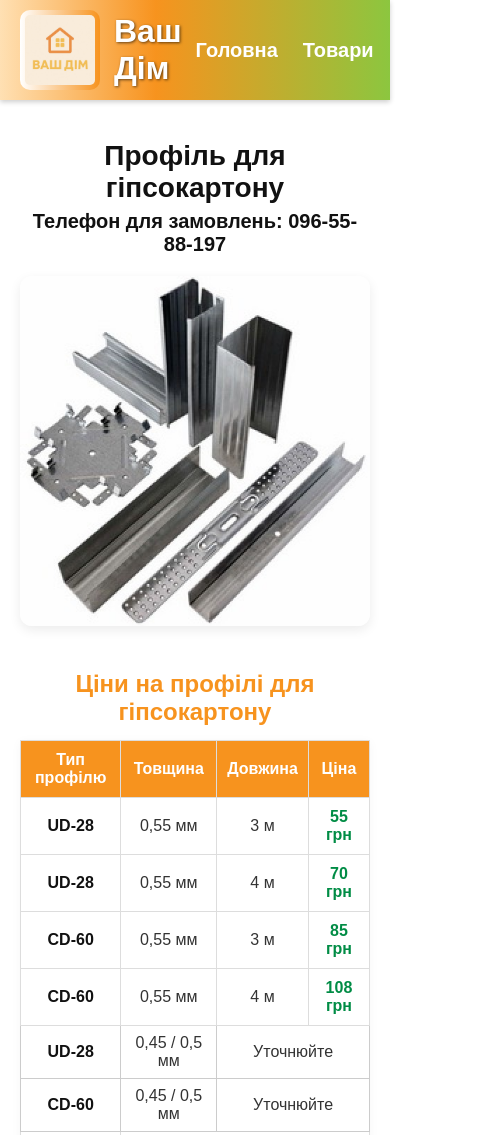
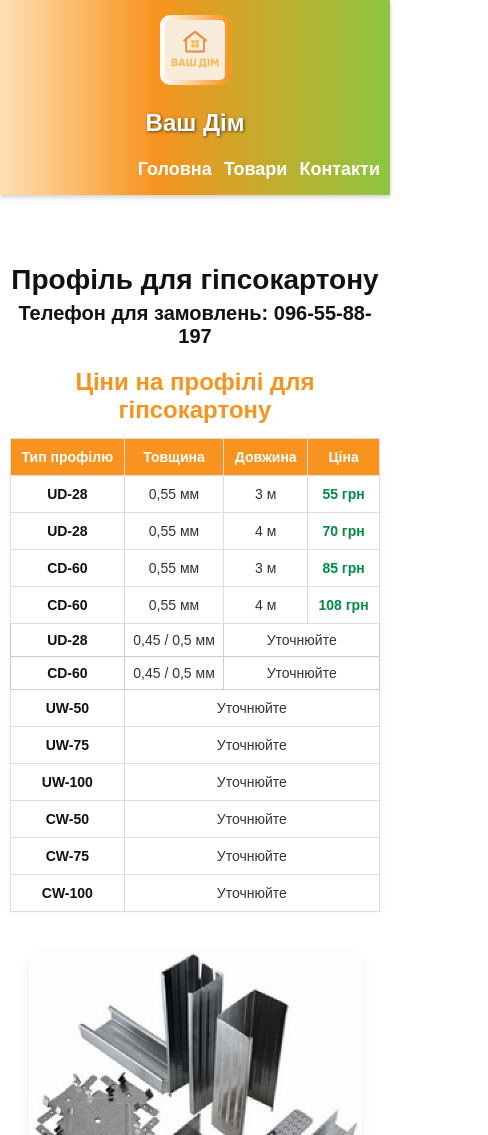
Before and after one commit to andriivorobets-hub/vash-dim, a plain HTML site: page profil.html in a window 390 px wide. Shown: the top 1135 px of the page, 488 px wide, since content can reach past the window. Drawn offline with Linux system fonts and the light colour scheme.

Commit message:
Update profil.html

```diff
--- a/profil.html
+++ b/profil.html
@@ -1,6 +1,10 @@
 <!DOCTYPE html>
 <html lang="uk">
 <head>
+
+
+<meta name="viewport" content="width=device-width, initial-scale=1.0">
+
   <meta charset="UTF-8">
   <meta name="viewport" content="width=device-width, initial-scale=1.0">
   <title>Профіль для гіпсокартону — Ваш Дім</title>
@@ -87,6 +91,69 @@
       .prices{text-align:center;}
       .photo{text-align:center;}
     }
+
+
+@media (max-width: 800px) {
+  header {
+    flex-direction: column;
+    text-align: center;
+    padding: 15px 10px;
+  }
+
+  header img {
+    height: 60px;
+    margin-bottom: 10px;
+  }
+
+  header h1 {
+    font-size: 24px;
+  }
+
+  nav {
+    flex-wrap: wrap;
+    justify-content: center;
+    gap: 12px;
+    margin-top: 8px;
+  }
+
+  nav a {
+    font-size: 18px;
+  }
+
+  .content {
+    padding: 10px;
+    text-align: center;
+  }
+
+  .top-block {
+    flex-direction: column;
+    align-items: center;
+    gap: 20px;
+  }
+
+  .photo img {
+    max-width: 90%;
+    height: auto;
+  }
+
+  table, .price-table {
+    width: 100%;
+    font-size: 14px;
+  }
+
+  .price-table th, .price-table td {
+    padding: 8px;
+  }
+
+  .info-block {
+    padding: 15px;
+    font-size: 15px;
+  }
+}
+
+
+
+
   </style>
 </head>
 <body>
@@ -192,4 +259,5 @@
 
   <footer></footer>
 </body>
+
 </html>
```
